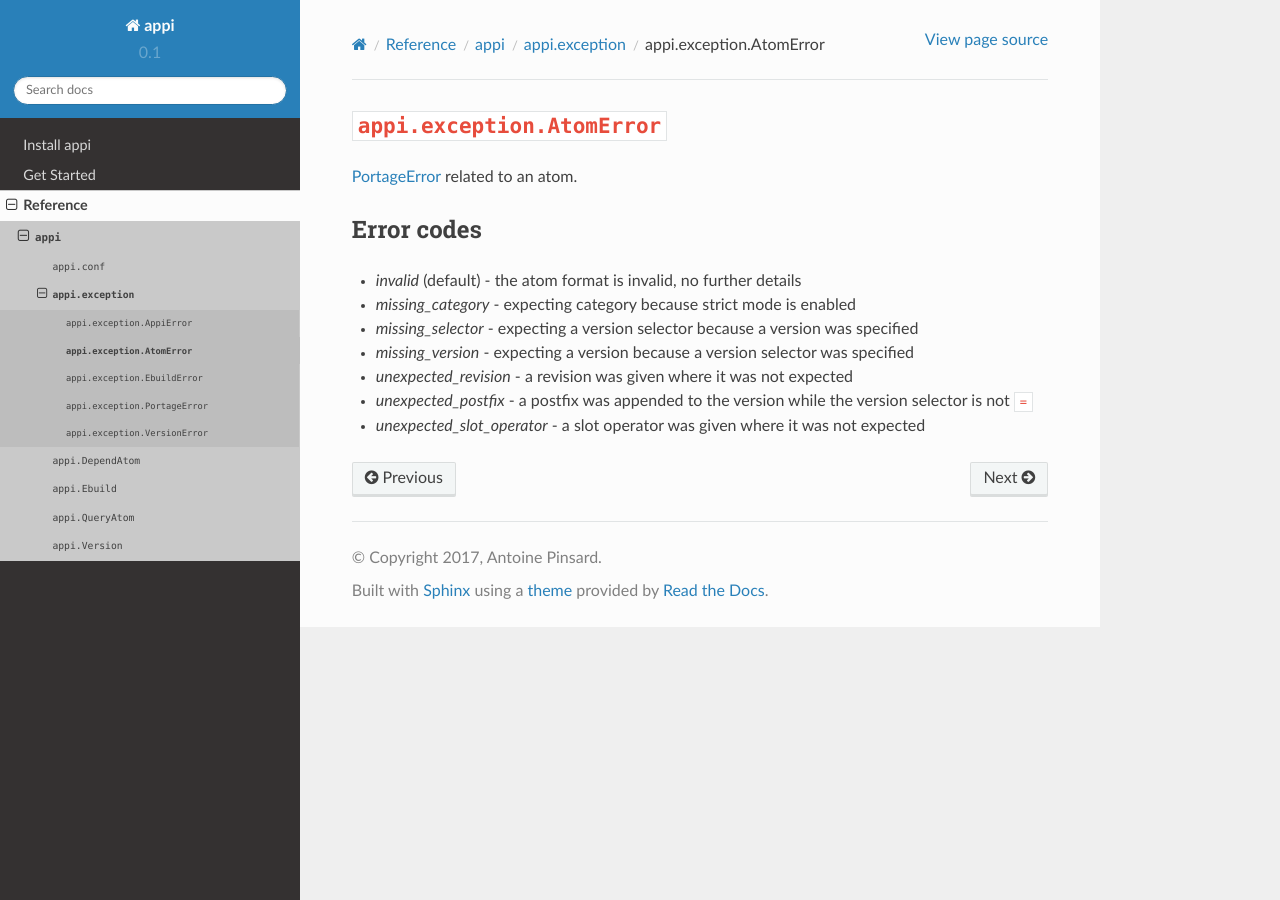
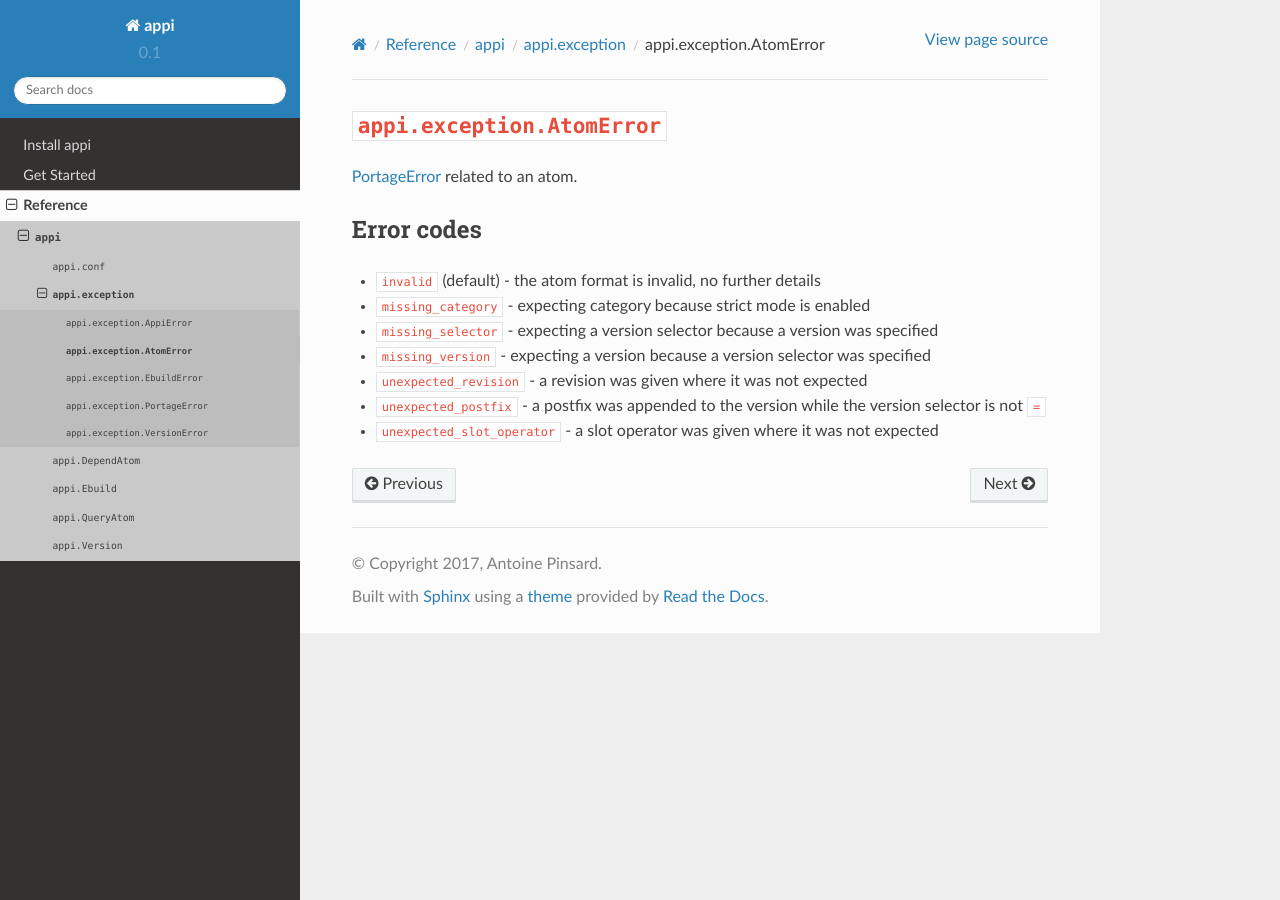
Before and after one commit to funtoo/appi, a Sphinx documentation site: the page built from docs/ref/appi/exception/AtomError.rst, in a window 1280 px wide. Built offline with Sphinx 7.4.7 and the Read the Docs theme 2.0.0, drawn with Linux system fonts in a browser that asks for light colours.

```diff
--- a/docs/ref/appi/exception/AtomError.rst
+++ b/docs/ref/appi/exception/AtomError.rst
@@ -10,11 +10,11 @@
 Error codes
 -----------
 
-- `invalid` (default) - the atom format is invalid, no further details
-- `missing_category` - expecting category because strict mode is enabled
-- `missing_selector` - expecting a version selector because a version was specified
-- `missing_version` - expecting a version because a version selector was specified
-- `unexpected_revision` - a revision was given where it was not expected
-- `unexpected_postfix` - a postfix was appended to the version while the version
+- ``invalid`` (default) - the atom format is invalid, no further details
+- ``missing_category`` - expecting category because strict mode is enabled
+- ``missing_selector`` - expecting a version selector because a version was specified
+- ``missing_version`` - expecting a version because a version selector was specified
+- ``unexpected_revision`` - a revision was given where it was not expected
+- ``unexpected_postfix`` - a postfix was appended to the version while the version
   selector is not ``=``
-- `unexpected_slot_operator` - a slot operator was given where it was not expected
+- ``unexpected_slot_operator`` - a slot operator was given where it was not expected
--- a/docs/ref/appi/exception/EbuildError.rst
+++ b/docs/ref/appi/exception/EbuildError.rst
@@ -10,6 +10,6 @@
 Error codes
 -----------
 
-- `invalid` (default) - invalid ebuild path, no further details
-- `package_name_mismatch` - mismatch between the package name described by the
+- ``invalid`` (default) - invalid ebuild path, no further details
+- ``package_name_mismatch`` - mismatch between the package name described by the
   ebuild directory and the one described by the ebuild filename
--- a/docs/ref/appi/exception/VersionError.rst
+++ b/docs/ref/appi/exception/VersionError.rst
@@ -10,4 +10,4 @@
 Error codes
 -----------
 
-- `invalid` (default) - the version number is invalid, no further details
+- ``invalid`` (default) - the version number is invalid, no further details
```
